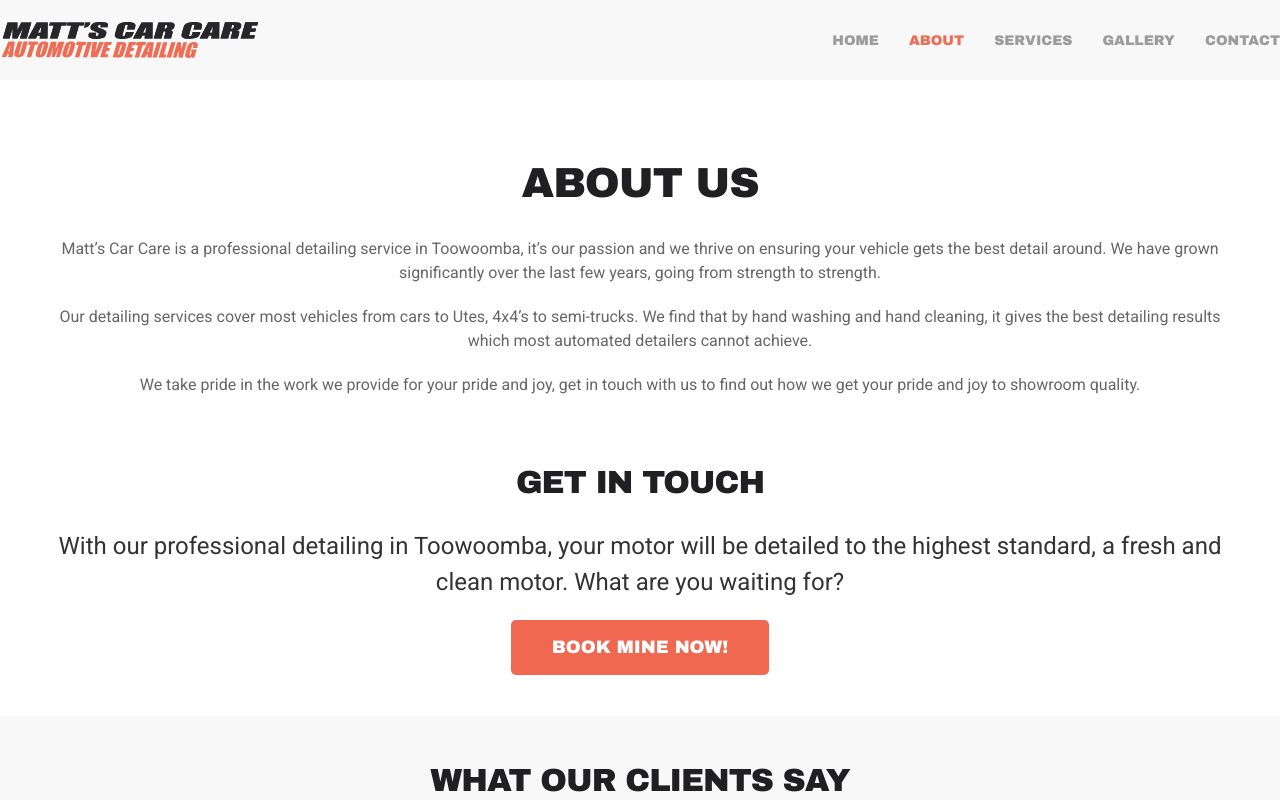
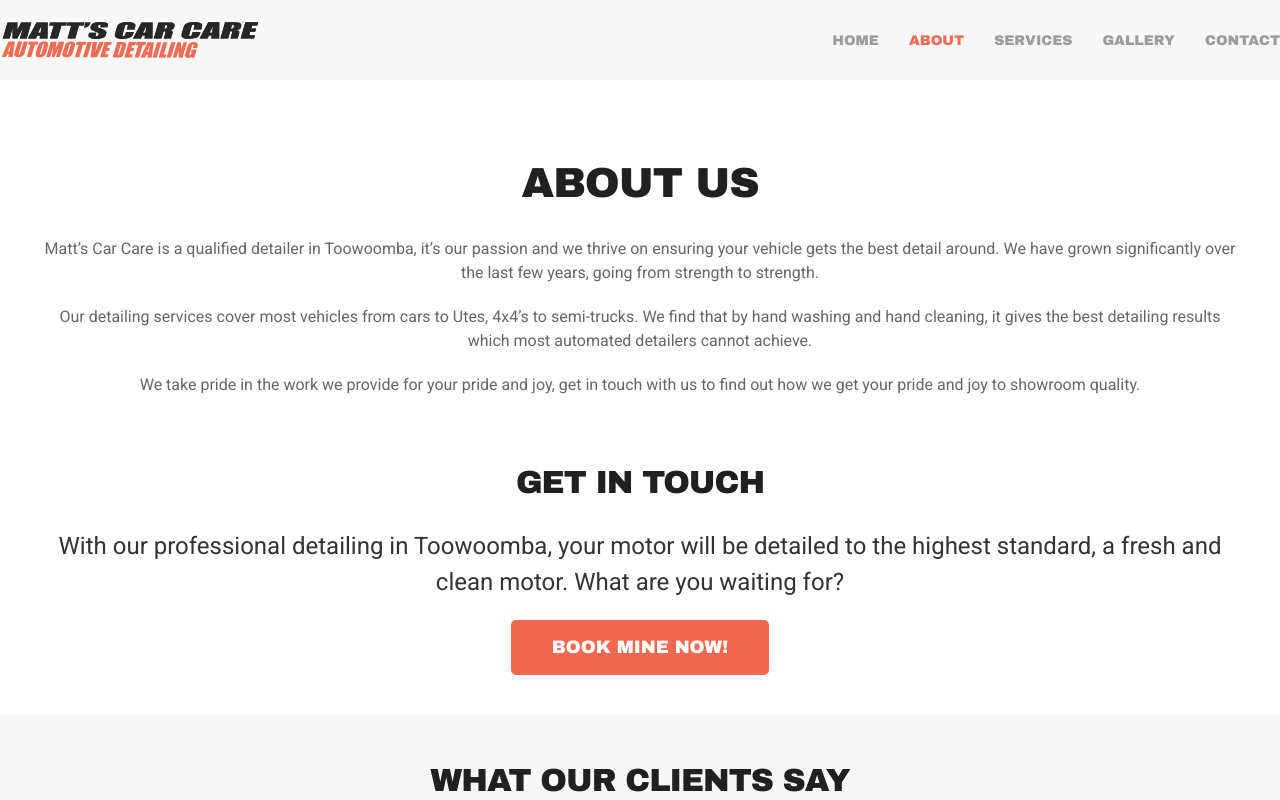
Before and after one commit to cofcoder/matts-car-care, a Nuxt app: page /about in a window 1280 px wide. Shown: the top 800 px of the page. Built offline with nearby package versions, Linux system fonts and the light colour scheme.

Commit message:
Changed from pro to qualified

```diff
--- a/pages/about.vue
+++ b/pages/about.vue
@@ -4,7 +4,7 @@
       <div class="uk-text-center">
         <h1>ABOUT US</h1>
         <section>
-          <p>Matt’s Car Care is a professional detailing service in Toowoomba, it’s our passion and we thrive on ensuring your vehicle gets the best detail around. We have grown significantly over the last few years, going from strength to strength.</p>
+          <p>Matt’s Car Care is a qualified detailer in Toowoomba, it’s our passion and we thrive on ensuring your vehicle gets the best detail around. We have grown significantly over the last few years, going from strength to strength.</p>
           <p>Our detailing services cover most vehicles from cars to Utes, 4x4’s to semi-trucks. We find that by hand washing and hand cleaning, it gives the best detailing results which most automated detailers cannot achieve.</p>
           <p>We take pride in the work we provide for your pride and joy, get in touch with us to find out how we get your pride and joy to showroom quality.</p>
         </section>
```
